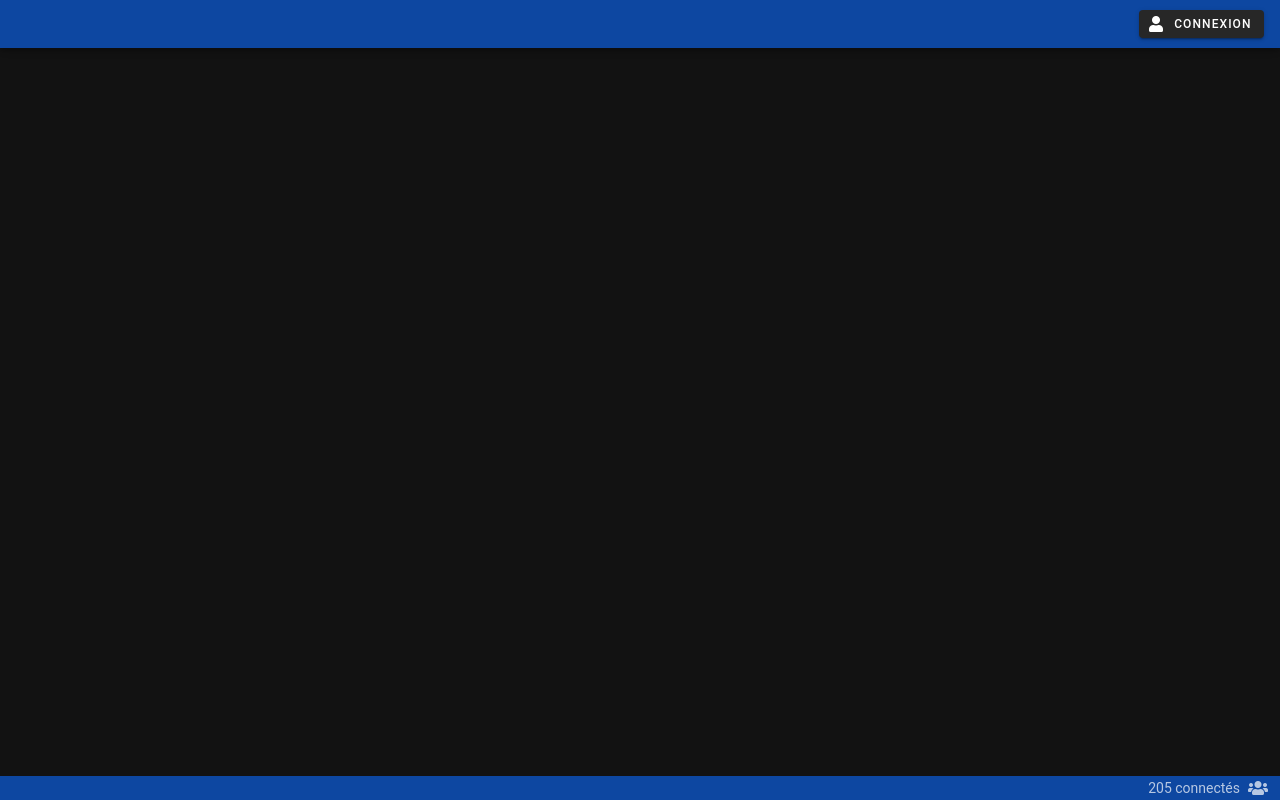
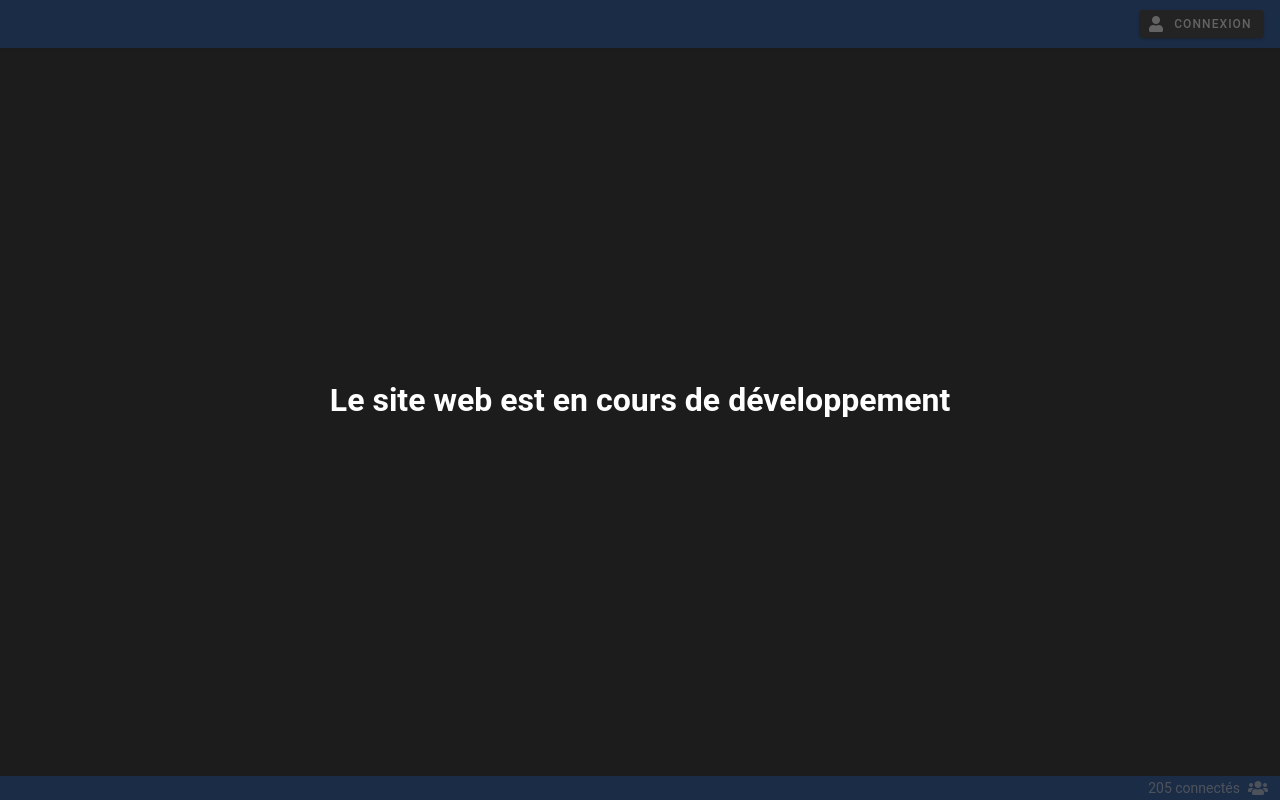
Before and after one commit to Hidden-JVC/hidden-jvc-website, a Vue app: page / in a window 1280 px wide. Built offline with nearby package versions, Linux system fonts and the light colour scheme; a small style sheet from the web is missing.

Commit message:
add overlay

```diff
--- a/src/App.vue
+++ b/src/App.vue
@@ -13,6 +13,10 @@
             205 connectés
             <v-icon right> fas fa-users </v-icon>
         </v-system-bar>
+
+        <v-overlay opacity="0.7">
+            <h1> Le site web est en cours de développement </h1>
+        </v-overlay>
 
         <!-- <div id="overlay"> </div> -->
     </v-app>
```
Also changed, not shown: 1 other file (tests, documents, lock files or other folders).
